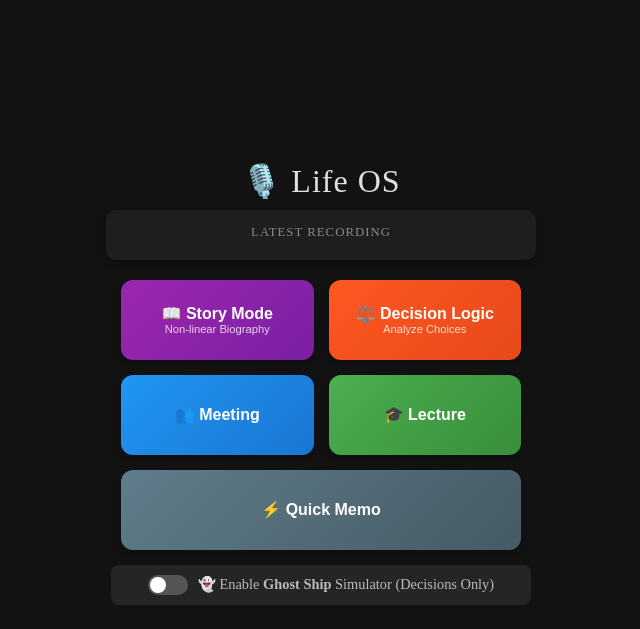
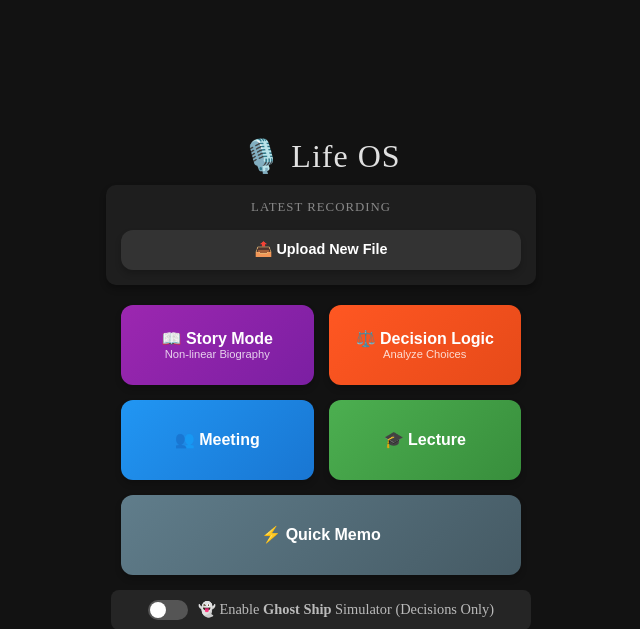
Before and after one commit to selfdestructer/aio-assembly-notes, a Flask app: template templates/index.html in a window 1280 px wide. Shown: the top 629 px of the page, without its empty margins (319-959 px from the left). Run offline with Flask 3, Linux system fonts and the light colour scheme; the template is opened without the code that fills it, so the values that code supplies are empty.

Commit message:
Add Production Stack: Sentry, PostHog, Doppler, and Basic Auth

```diff
--- /dev/null
+++ b/doppler.yaml
@@ -0,0 +1,3 @@
+setup:
+  project: life-os
+  config: dev
--- a/requirements.txt
+++ b/requirements.txt
@@ -2,3 +2,7 @@
 requests
 python-dotenv
 flask
+sentry-sdk[flask]
+posthog
+flask-basicauth
+werkzeug
--- a/server.py
+++ b/server.py
@@ -1,21 +1,55 @@
 from flask import Flask, render_template, request, jsonify
 import os
 import glob
+from werkzeug.utils import secure_filename
+from flask_basicauth import BasicAuth
+import sentry_sdk
+from sentry_sdk.integrations.flask import FlaskIntegration
+import posthog
 from processor import process_audio
 from context_manager import get_context, log_decision
 from ghost_ship import get_ghost_ship_prompt
 
+# Initialize Sentry
+if os.getenv("SENTRY_DSN"):
+    sentry_sdk.init(
+        dsn=os.getenv("SENTRY_DSN"),
+        integrations=[FlaskIntegration()],
+        traces_sample_rate=1.0,
+        profiles_sample_rate=1.0,
+    )
+
+# Initialize PostHog
+if os.getenv("POSTHOG_API_KEY"):
+    posthog.project_api_key = os.getenv("POSTHOG_API_KEY")
+    posthog.host = os.getenv("POSTHOG_HOST", "https://app.posthog.com")
+
 app = Flask(__name__)
+
+# Security: Basic Auth
+app.config['BASIC_AUTH_USERNAME'] = os.getenv("AUTH_USER", "admin")
+app.config['BASIC_AUTH_PASSWORD'] = os.getenv("AUTH_PASS", "password")
+# Only force auth if env vars are set (to avoid locking out local dev if not configured)
+if os.getenv("AUTH_PASS"):
+    app.config['BASIC_AUTH_FORCE'] = True
+
+basic_auth = BasicAuth(app)
 
 # CONFIGURATION
 # AIO Launcher usually saves to internal storage. Update this to your actual path.
 # Common paths: /sdcard/AIO Launcher/recordings or /sdcard/Music/Recordings
 RECORDINGS_DIR = "/sdcard/Music/Recordings"
 if not os.path.exists(RECORDINGS_DIR):
-    # Fallback for testing in the dev environment
+    # Fallback for Cloud Run or testing
     RECORDINGS_DIR = os.path.join(os.getcwd(), "Life_OS", "01_Inbox")
     if not os.path.exists(RECORDINGS_DIR):
         os.makedirs(RECORDINGS_DIR)
+
+ALLOWED_EXTENSIONS = {'mp3', 'wav', 'm4a', 'ogg'}
+
+def allowed_file(filename):
+    return '.' in filename and \
+           filename.rsplit('.', 1)[1].lower() in ALLOWED_EXTENSIONS
 
 def get_latest_recording():
     # patterns to look for audio files
@@ -35,7 +69,28 @@
 def index():
     latest_file = get_latest_recording()
     filename = os.path.basename(latest_file) if latest_file else "No recordings found"
+    if os.getenv("POSTHOG_API_KEY"):
+        posthog.capture('user_web', 'view_dashboard')
     return render_template('index.html', filename=filename)
+
+@app.route('/upload', methods=['POST'])
+def upload_file():
+    if 'file' not in request.files:
+        return jsonify({"status": "error", "message": "No file part"})
+    file = request.files['file']
+    if file.filename == '':
+        return jsonify({"status": "error", "message": "No selected file"})
+    if file and allowed_file(file.filename):
+        filename = secure_filename(file.filename)
+        save_path = os.path.join(RECORDINGS_DIR, filename)
+        file.save(save_path)
+
+        if os.getenv("POSTHOG_API_KEY"):
+            posthog.capture('user_web', 'upload_file', {'filename': filename})
+
+        return jsonify({"status": "success", "message": "File uploaded successfully", "filename": filename})
+    else:
+        return jsonify({"status": "error", "message": "Invalid file type"})
 
 @app.route('/process/<mode>', methods=['POST'])
 def process(mode):
@@ -46,6 +101,9 @@
     try:
         # Capture arguments like "show_ghost_ship" from the request
         options = request.json or {}
+
+        if os.getenv("POSTHOG_API_KEY"):
+            posthog.capture('user_web', 'process_audio', {'mode': mode, 'options': options})
 
         output_file = process_audio(latest_file, mode, options)
 
@@ -58,6 +116,7 @@
             "output": output_file
         })
     except Exception as e:
+        sentry_sdk.capture_exception(e)
         return jsonify({"status": "error", "message": str(e)})
 
 if __name__ == '__main__':
--- a/templates/index.html
+++ b/templates/index.html
@@ -187,6 +187,13 @@
     <div class="status-card">
         <div class="file-label">Latest Recording</div>
         <div class="file-name" id="filename">{{ filename }}</div>
+        <!-- Upload Section -->
+        <div style="margin-top: 15px;">
+            <input type="file" id="fileInput" hidden accept=".mp3,.wav,.m4a,.ogg">
+            <button onclick="document.getElementById('fileInput').click()" style="background: #333; width: 100%; padding: 10px; min-height: 40px; font-size: 0.9rem;">
+                📤 Upload New File
+            </button>
+        </div>
     </div>
 
     <div class="button-container">
@@ -229,6 +236,37 @@
     <div id="message">Ready to process.</div>
 
     <script>
+        // Handle File Upload
+        document.getElementById('fileInput').addEventListener('change', function() {
+            const file = this.files[0];
+            if (!file) return;
+
+            const formData = new FormData();
+            formData.append('file', file);
+
+            document.getElementById('message').innerText = "Uploading...";
+            document.getElementById('message').style.color = "#fff";
+
+            fetch('/upload', {
+                method: 'POST',
+                body: formData
+            })
+            .then(response => response.json())
+            .then(data => {
+                if (data.status === 'success') {
+                    document.getElementById('filename').innerText = data.filename;
+                    document.getElementById('message').innerText = "✅ Upload Complete";
+                    document.getElementById('message').style.color = "#00E676";
+                } else {
+                    document.getElementById('message').innerText = `❌ Upload Failed: ${data.message}`;
+                    document.getElementById('message').style.color = "#f44336";
+                }
+            })
+            .catch(err => {
+                document.getElementById('message').innerText = `❌ Network Error: ${err}`;
+            });
+        });
+
         function process(mode) {
             const btns = document.querySelectorAll('button');
             const ghostShipEnabled = document.getElementById('ghostShipToggle').checked;
```
Also changed, not shown: 1 other file.
